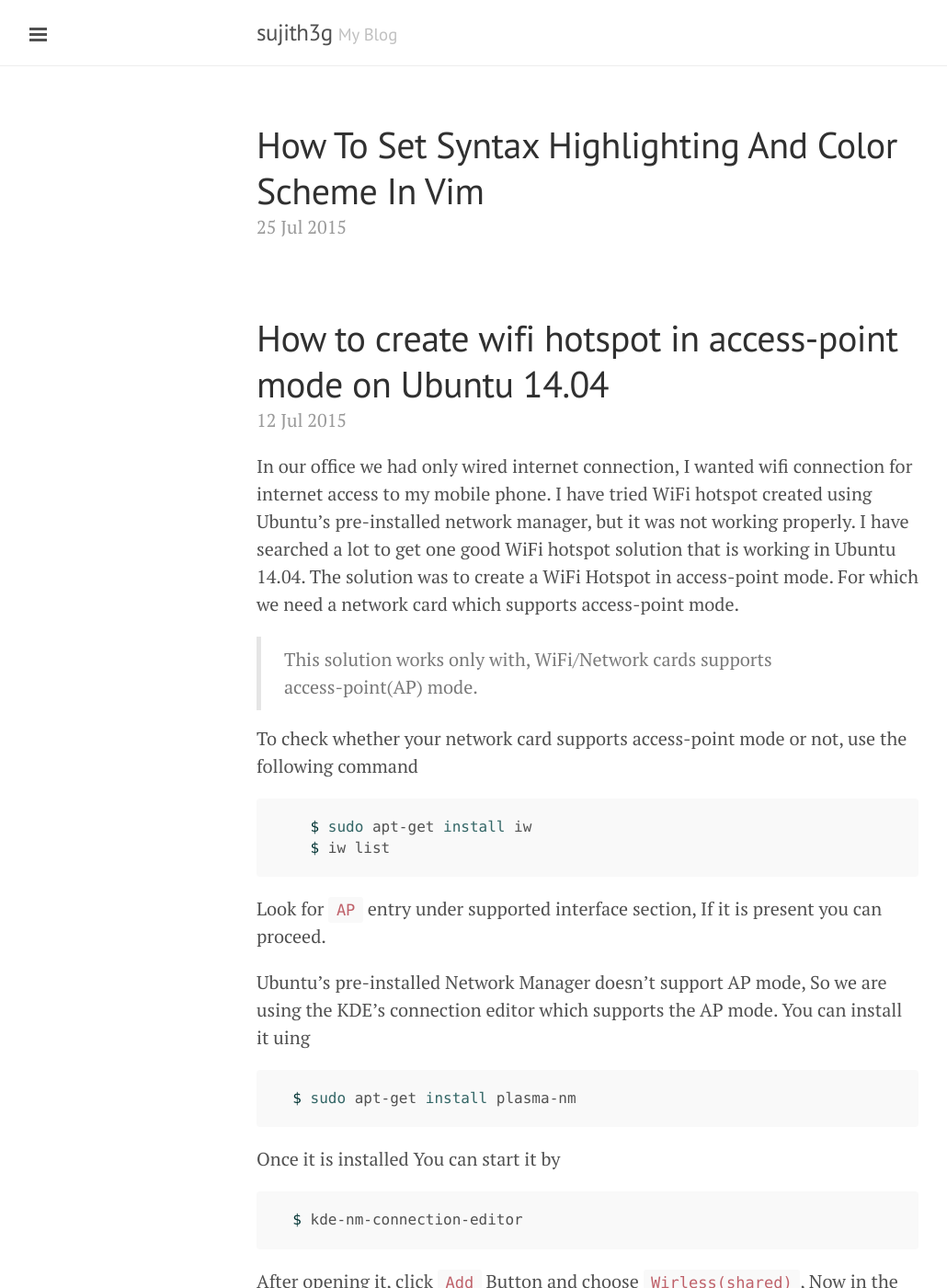
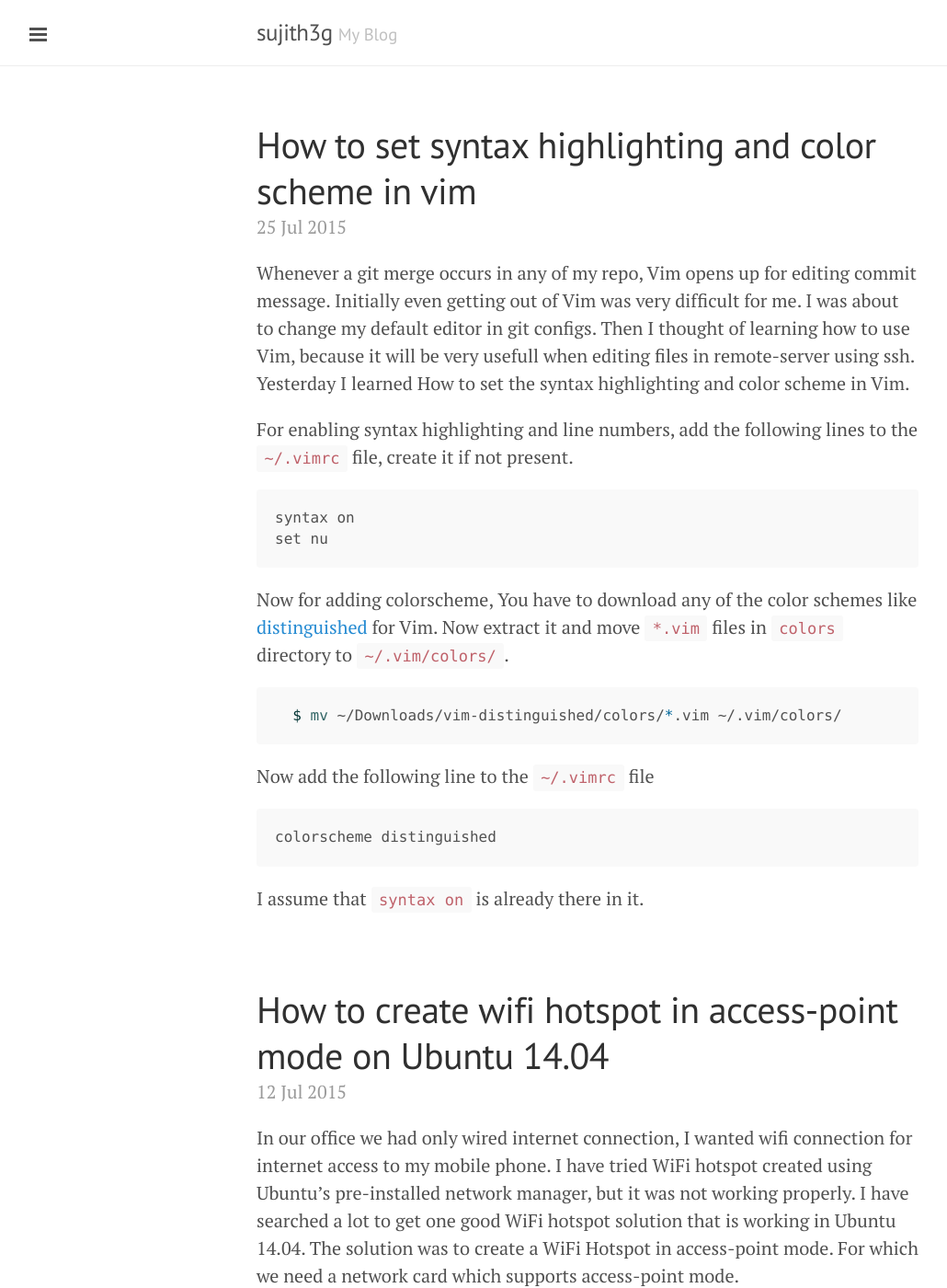
Before and after one commit to sujith3g/sujith3g.github.io, a Jekyll site: the page built from index.html, in a window 1280 px wide and 1400 px high. Shown: the whole window at 92% size, without its empty margins (1-1031 px from the left). Built offline with Jekyll 4.4.1, drawn with Linux system fonts in a browser that asks for light colours; Markdown is read by kramdown in place of the engine named in the settings; the list of posts is cut into pages by our own code; some of the changed text lies outside the part shown.

Commit message:
post about Vim

````diff
--- a/_posts/2015-07-25-How-to-set-syntax-highlighting-and-color-scheme-in-vim.md
+++ b/_posts/2015-07-25-How-to-set-syntax-highlighting-and-color-scheme-in-vim.md
@@ -0,0 +1,31 @@
+---
+layout: post
+comments: true
+title: How to set syntax highlighting and color scheme in vim
+---
+
+Whenever a git merge occurs in any of my repo, Vim opens up for editing commit message.
+Initially even getting out of Vim was very difficult for me. I was about to change my default editor in git configs.
+Then I thought of learning how to use Vim, because it will be very usefull when editing files in remote-server using ssh.
+Yesterday I learned How to set the syntax highlighting and color scheme in Vim.
+
+For enabling syntax highlighting and line numbers, add the following lines to the `~/.vimrc` file, create it if not present.
+
+```
+syntax on
+set nu
+```
+
+Now for adding colorscheme, You have to download any of the color schemes like [distinguished](https://github.com/Lokaltog/vim-distinguished) for Vim.
+Now extract it and move `*.vim` files in `colors` directory to `~/.vim/colors/`.
+
+```sh
+  $ mv ~/Downloads/vim-distinguished/colors/*.vim ~/.vim/colors/
+```
+
+Now add the following line to the `~/.vimrc` file
+
+```
+colorscheme distinguished
+```
+I assume that `syntax on` is already there in it.
````
Also changed, not shown: _posts/2015-07-12-How-to-create-wifi-hostspot-on-ubuntu.md (+3 -1 lines).
